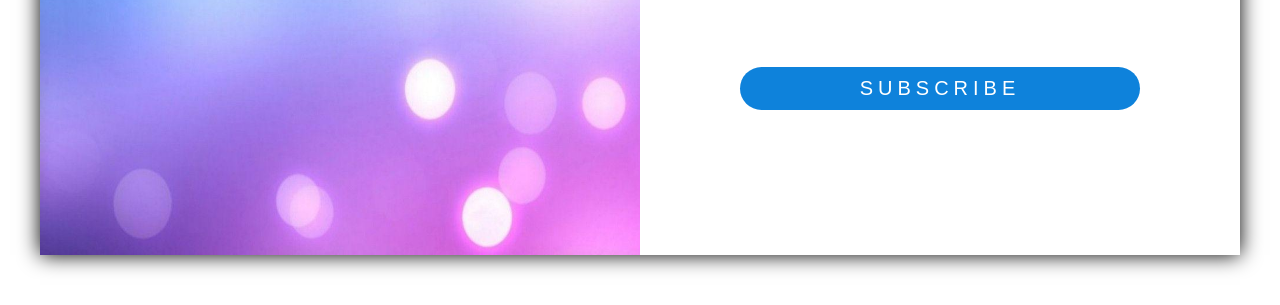
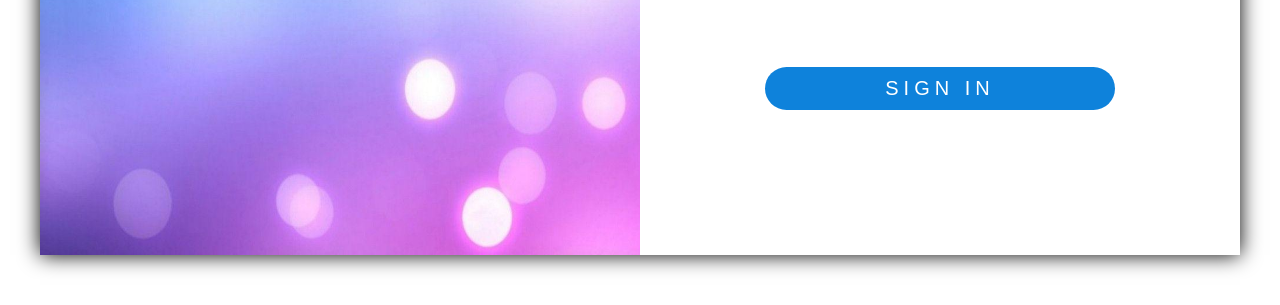
Before and after one commit to MotiurRafi/psd3, a plain HTML site: page index.html in a window 1280 px wide. Shown: the part 495-800 px from the top of the page. Drawn offline with Linux system fonts and the light colour scheme.

Commit message:
Update index.html

```diff
--- a/index.html
+++ b/index.html
@@ -39,7 +39,7 @@
                     <a href="" class="t7">Already a member?</a>
                </div>
                <div class="y1">
-                    <input type="submit" value="SUBSCRIBE" class="t8">
+                    <input type="submit" value="SIGN IN" class="t8">
                </div>
 
 
```
